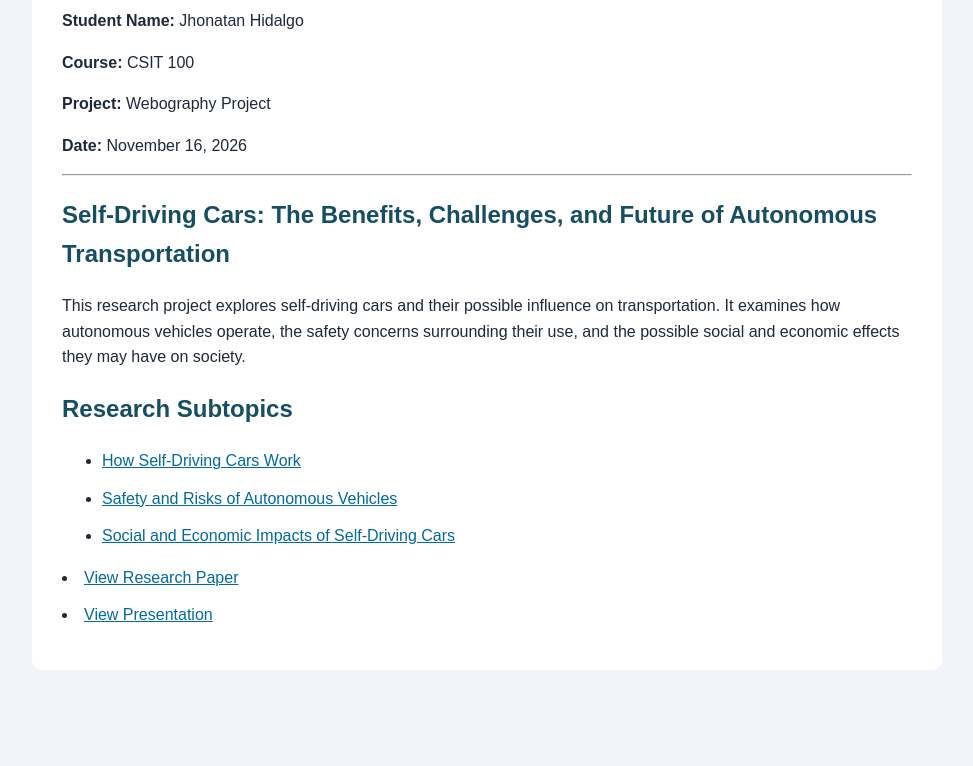
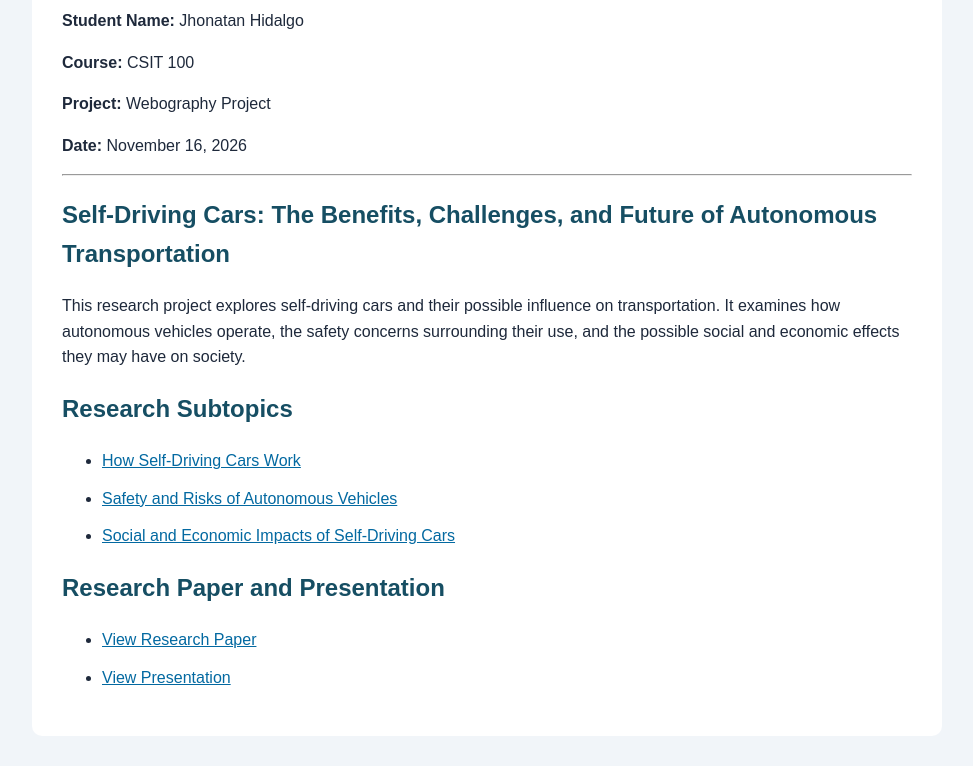
Before and after one commit to hidalgoj8-hub/self-driving-cars-project, a plain HTML site: page project.html in a window 1280 px wide. Shown: the part 146-912 px from the top of the page, without its empty margins (153-1126 px from the left). Before the commit the page ends 846 px from the top, so only its background shows below. Drawn offline with Linux system fonts and the light colour scheme.

Commit message:
Update project.html

```diff
--- a/project.html
+++ b/project.html
@@ -51,6 +51,8 @@
         <li><a href="subtopic2.html">Safety and Risks of Autonomous Vehicles</a></li>
         <li><a href="subtopic3.html">Social and Economic Impacts of Self-Driving Cars</a></li>
     </ul>
+     <h2>Research Paper and Presentation</h2>
+    <ul>
  <li><a href="paper.doc">View Research Paper</a></li>
         <li><a href="presentation.ppt">View Presentation</a></li>
     </ul>
```
